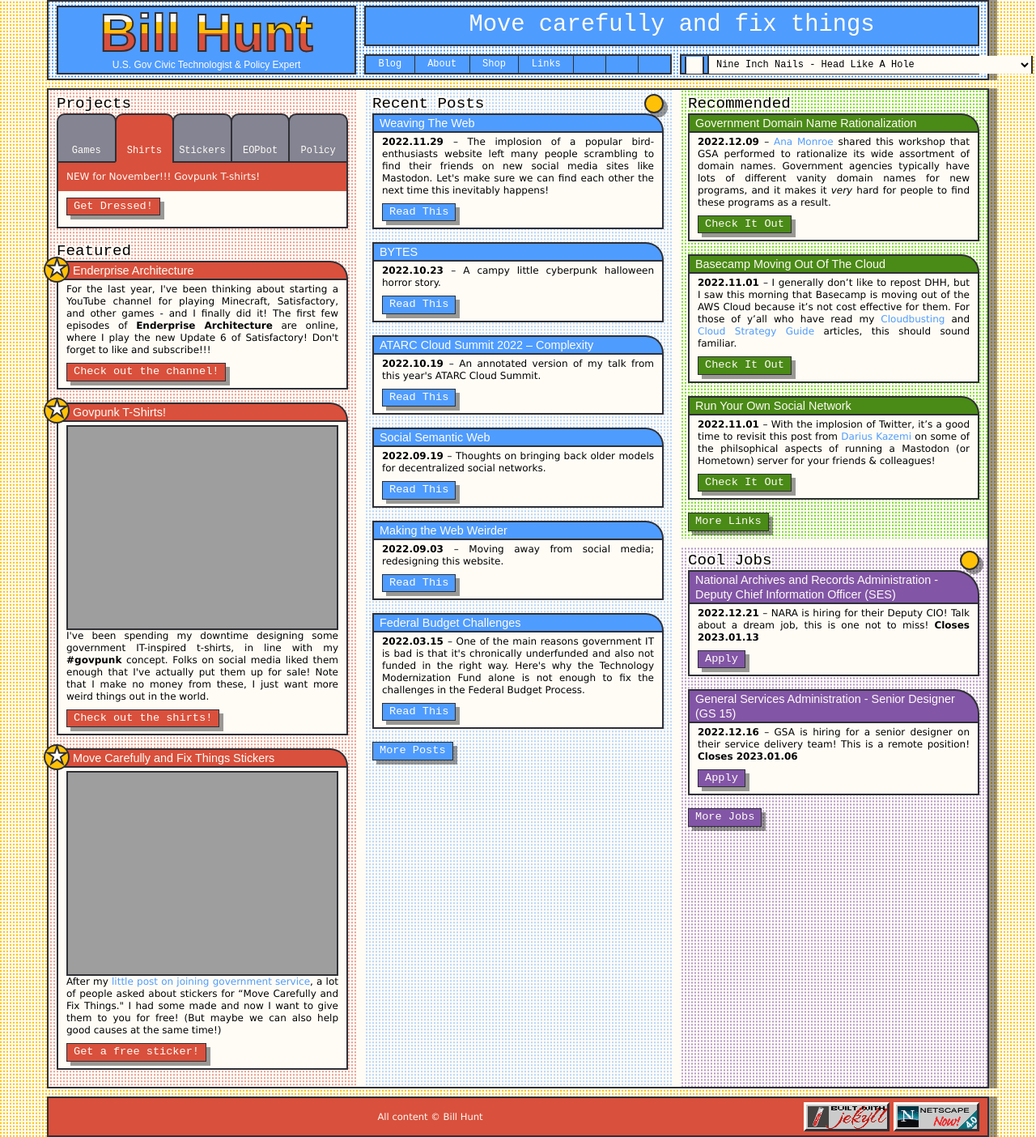
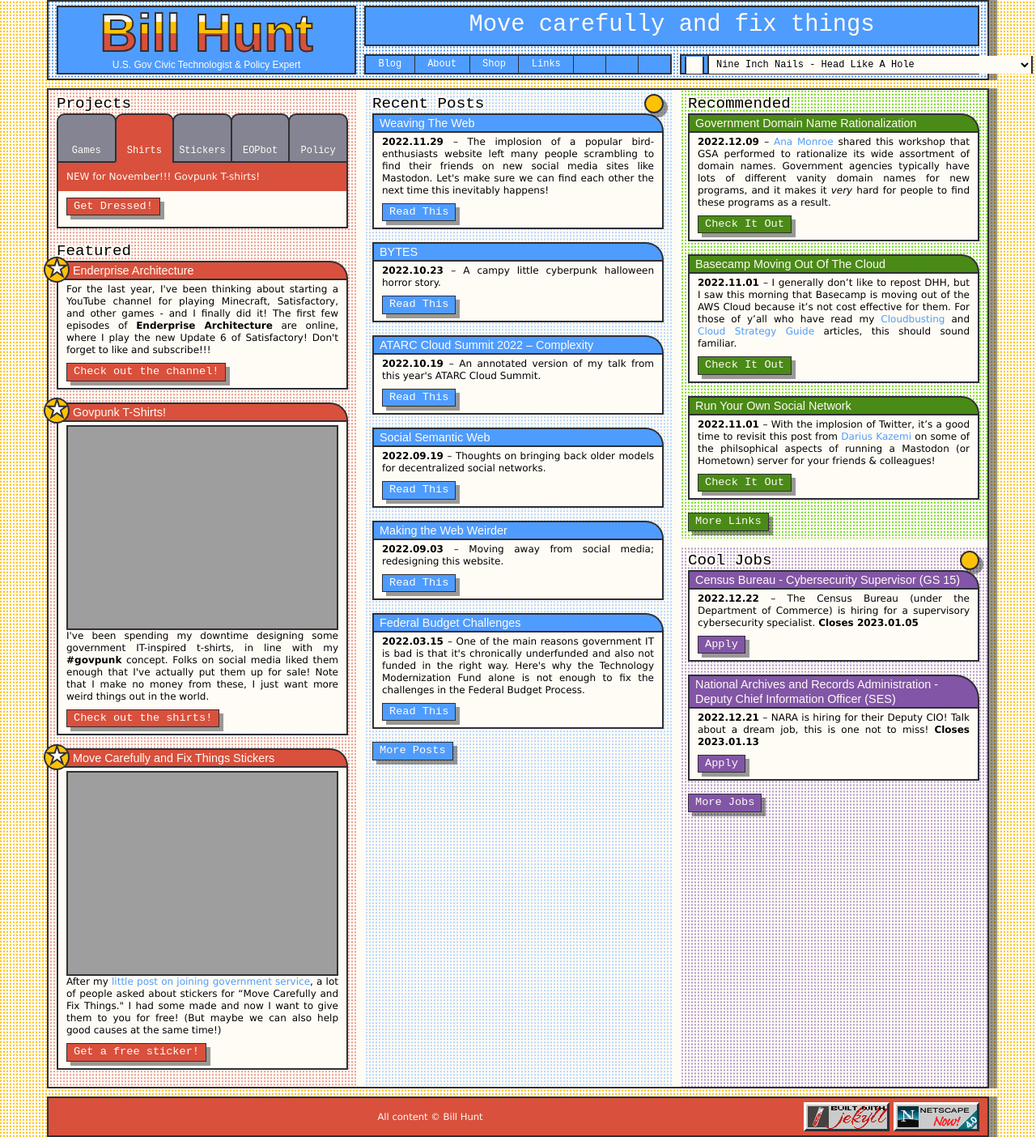
Before and after one commit to krusynth/billhunt.dev, a Jekyll site: the page built from index.md, in a window 1280 px wide. Shown: the whole page at 81% size. Built offline with Jekyll 4.4.1, drawn with Linux system fonts in a browser that asks for light colours; some web fonts are replaced.

Commit message:
Update jobs.

```diff
--- a/_data/jobs.yml
+++ b/_data/jobs.yml
@@ -1,3 +1,9 @@
+- title: Census Bureau - Cybersecurity Supervisor (GS 15)
+  url: https://www.usajobs.gov/job/696282100
+  date: 2022-12-22
+  closes: 2023-01-05
+  content: The Census Bureau (under the Department of Commerce) is hiring for a supervisory cybersecurity specialist.
+
 - title: National Archives and Records Administration - Deputy Chief Information Officer (SES)
   url: https://www.usajobs.gov/job/695675400
   date: 2022-12-21
```
